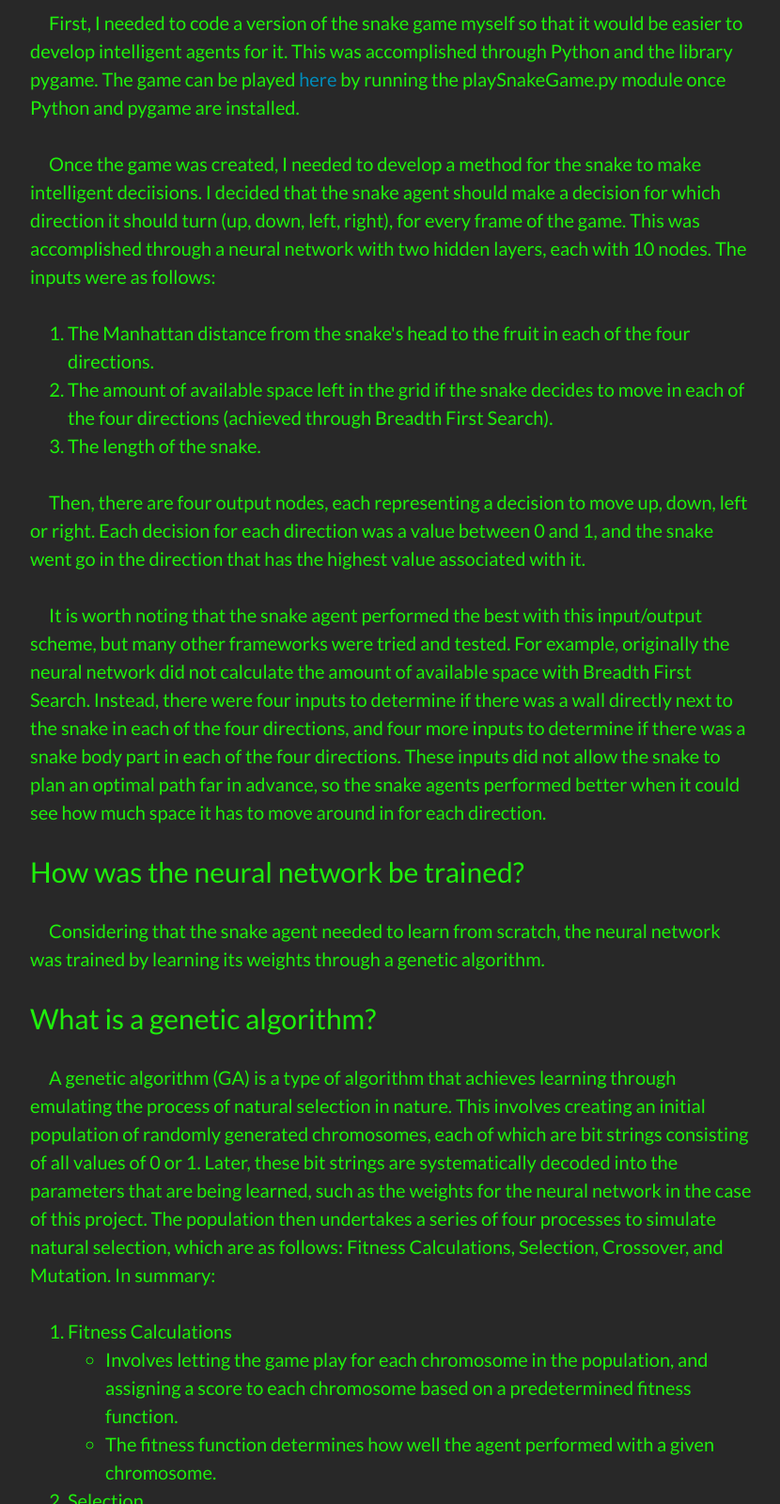
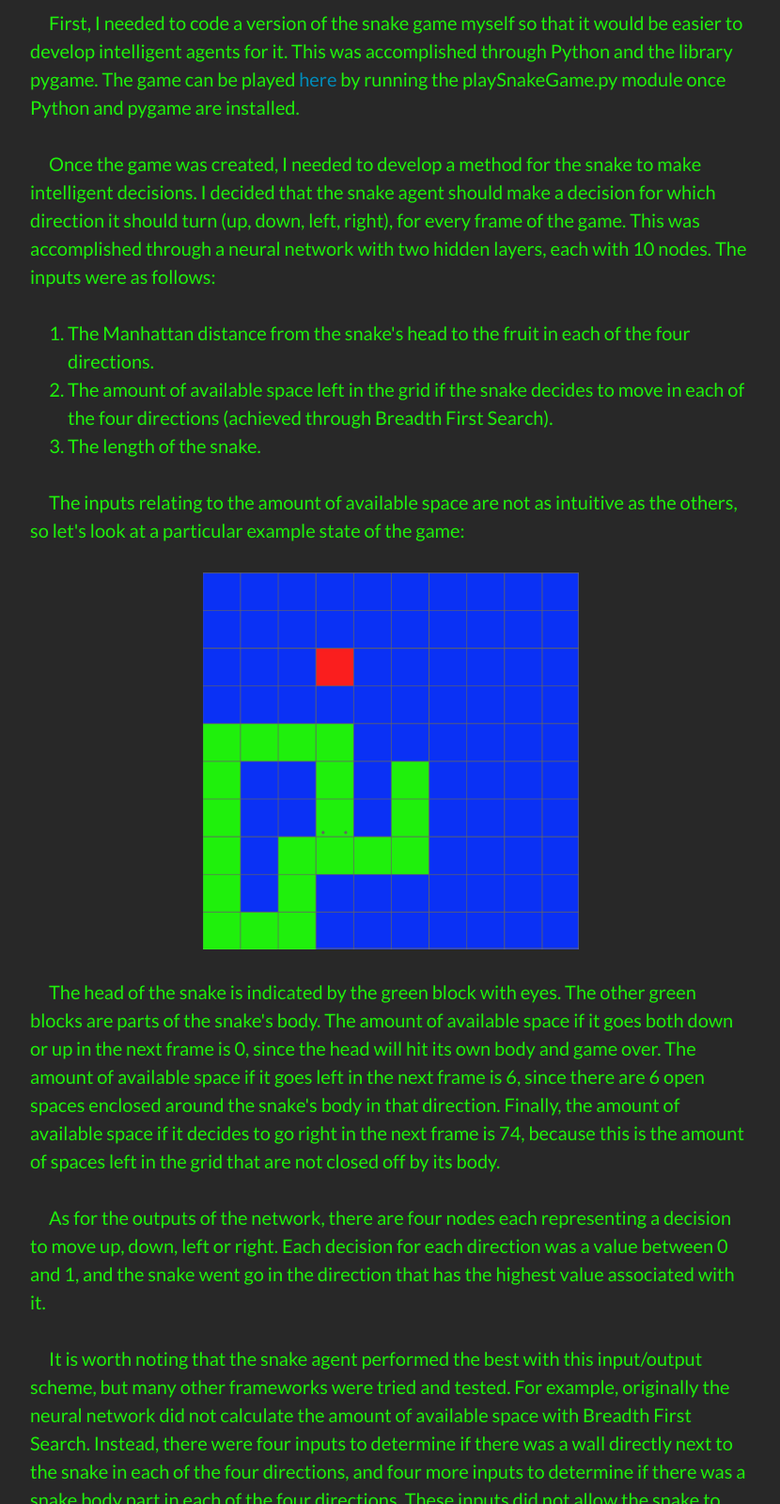
Before and after one commit to craighaber/AI-for-Snake-Game, a plain HTML site: page website_files/index.html in a window 1280 px wide. Shown: the part 1268-2868 px from the top of the page at 94% size, without its empty margins (224-1054 px from the left). Drawn offline with nearby package versions, Linux system fonts and the light colour scheme.

Commit message:
Added more detailed explanation for available space input

```diff
--- a/website_files/app.css
+++ b/website_files/app.css
@@ -66,7 +66,7 @@
 	font-size: 25px;
 }
 
-video{
+video, #snake_space{
 	display: block;
 	margin: 0 auto;
 	width: 400px;
--- a/website_files/index.html
+++ b/website_files/index.html
@@ -44,14 +44,20 @@
 
 			<p  class="answer">First, I needed to code a version of the snake game myself so that it would be easier to develop intelligent agents for it. This was accomplished through Python and the library pygame. The game can be played <a class = "link" href = 'https://github.com/craighaber/AI-for-Snake-Game'>here</a> by running the playSnakeGame.py module once Python and pygame are installed.</p>
 
-			<p class="answer">Once the game was created, I needed to develop a method for the snake to make intelligent deciisions. I decided that the snake agent should make a decision for which direction it should turn (up, down, left, right), for every frame of the game. This was accomplished through a neural network with two hidden layers, each with 10 nodes. The inputs were as follows:</p>
+			<p class="answer">Once the game was created, I needed to develop a method for the snake to make intelligent decisions. I decided that the snake agent should make a decision for which direction it should turn (up, down, left, right), for every frame of the game. This was accomplished through a neural network with two hidden layers, each with 10 nodes. The inputs were as follows:</p>
 			<ol>
 				<li>The Manhattan distance from the snake's head to the fruit in each of the four directions.</li>
 				<li>The amount of available space left in the grid if the snake decides to move in each of the four directions (achieved through Breadth First Search).</li>
 				<li>The length of the snake.</li>
 			</ol>
 
-			<p class="answer"> Then, there are four output nodes, each representing a decision to move up, down, left or right. Each decision for each direction was a value between 0 and 1, and the snake went go in the direction that has the highest value associated with it.</p>
+			<p class= "answer">The inputs relating to the amount of available space are not as intuitive as the others, so let's look at a particular example state of the game:</p>
+
+			<img id = "snake_space" src = "media/snake_space.png">
+
+			<p class = "answer">The head of the snake is indicated by the green block with eyes. The other green blocks are parts of the snake's body. The amount of available space if it goes both down or up in the next frame is 0, since the head will hit its own body and game over. The amount of available space if it goes left in the next frame is 6, since there are 6 open spaces enclosed around the snake's body in that direction. Finally, the amount of available space if it decides to go right in the next frame is 74, because this is the amount of spaces left in the grid that are not closed off by its body.</p>
+
+			<p class="answer"> As for the outputs of the network, there are four nodes each representing a decision to move up, down, left or right. Each decision for each direction was a value between 0 and 1, and the snake went go in the direction that has the highest value associated with it.</p>
 
 			<p class="answer">It is worth noting that the snake agent performed the best with this input/output scheme, but many other frameworks were tried and tested. For example, originally the neural network did not calculate the amount of available space with Breadth First Search. Instead, there were four inputs to determine if there was a wall directly next to the snake in each of the four directions, and four more inputs to determine if there was a snake body part in each of the four directions. These inputs did not allow the snake to plan an optimal path far in advance, so the snake agents performed better when it could see how much space it has to move around in for each direction.</p>
 
```
Also changed, not shown: website_files/media/snake_space.png (added), 1 other file.
